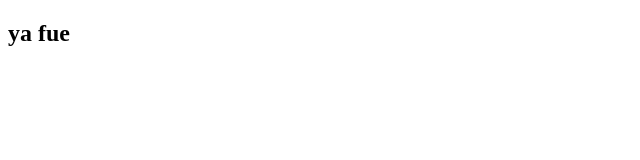
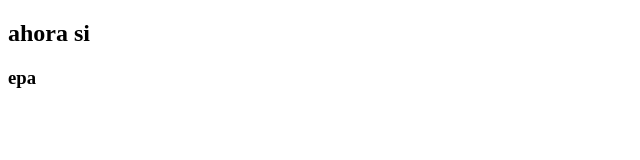
Before and after one commit to JhonJairoMelo/aprendiendo, a plain HTML site: page index.html in a window 1280 px wide. Shown: the full height of the page, 0-640 px from the left. Drawn offline with Linux system fonts and the light colour scheme.

Commit message:
agregar css

```diff
--- a/index.html
+++ b/index.html
@@ -6,6 +6,7 @@
     <title>Document</title>
 </head>
 <body>
-    <h2>ya fue</h2>
+    <h2>ahora si</h2>
+    <h3>epa</h3>
 </body>
 </html>
```
Also changed, not shown: styles.css (added).
